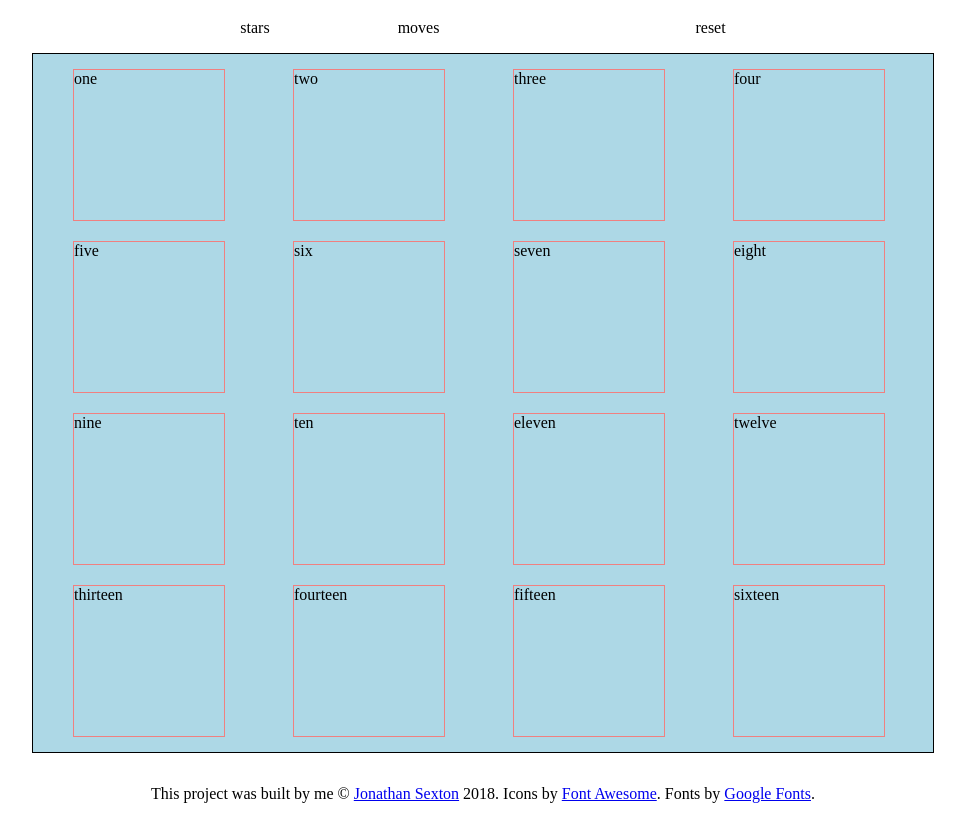
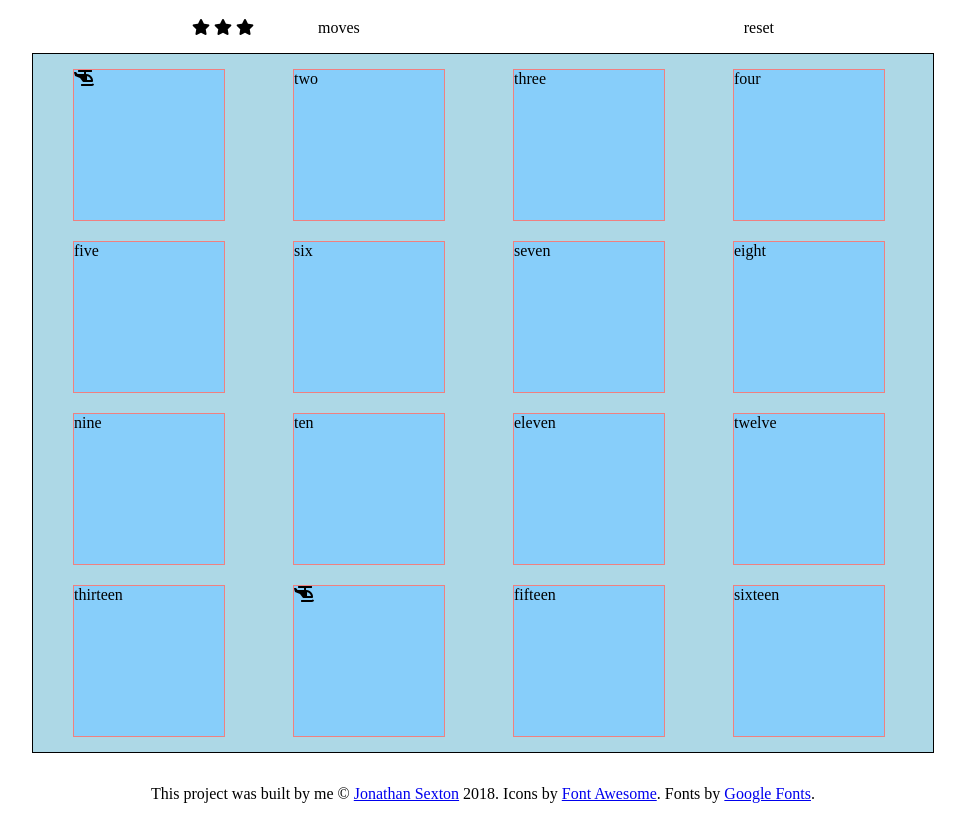
Before and after one commit to JS-goose/card-matching-game, a plain HTML site: page index.html in a window 1280 px wide. Shown: the part 61-880 px from the top of the page, without its empty margins (157-1122 px from the left). Drawn offline with Linux system fonts and the light colour scheme.

Commit message:
Changed margin on stars and added bg for card

```diff
--- a/css/memory-styles.css
+++ b/css/memory-styles.css
@@ -20,10 +20,10 @@ h1 {
     justify-content: center;
 }
 .reset {
-    margin-left: 20%;
+    margin-left: 30%;
 }
 .moves {
-    margin-left: 10%;
+    margin-left: 5%;
 }
 /* Play Area */
 .cards-list {
@@ -45,6 +45,7 @@ h1 {
     width: 150px;
     height: 150px;
     border: 1px solid lightcoral;
+    background-color: lightskyblue;
 }
 /* ****** */
 /* Footer */
--- a/index.html
+++ b/index.html
@@ -30,8 +30,10 @@
             </header>
 
             <section class="info-area">
-                <div class="stars">
-                    stars
+                <div class="star">
+                    <i class="fas fa-star"></i>
+                    <i class="fas fa-star"></i>
+                    <i class="fas fa-star"></i>
                 </div>
 
                 <div class="moves">
@@ -46,7 +48,7 @@
             <section class="play-area">
                 <div class="play-wrapper">
                     <ul class="cards-list">
-                        <li class="card item-1">one</li>
+                        <li class="card helicopter"><i class="fas fa-helicopter"></i></li>
                         <li class="card item-2">two</li>
                         <li class="card item-3">three</li>
                         <li class="card item-4">four</li>
@@ -59,7 +61,7 @@
                         <li class="card item-11">eleven</li>
                         <li class="card item-12">twelve</li>
                         <li class="card item-13">thirteen</li>
-                        <li class="card item-14">fourteen</li>
+                        <li class="card helicopter"><i class="fas fa-helicopter"></i></li>
                         <li class="card item-15">fifteen</li>
                         <li class="card item-16">sixteen</li>
                     </ul>
```
